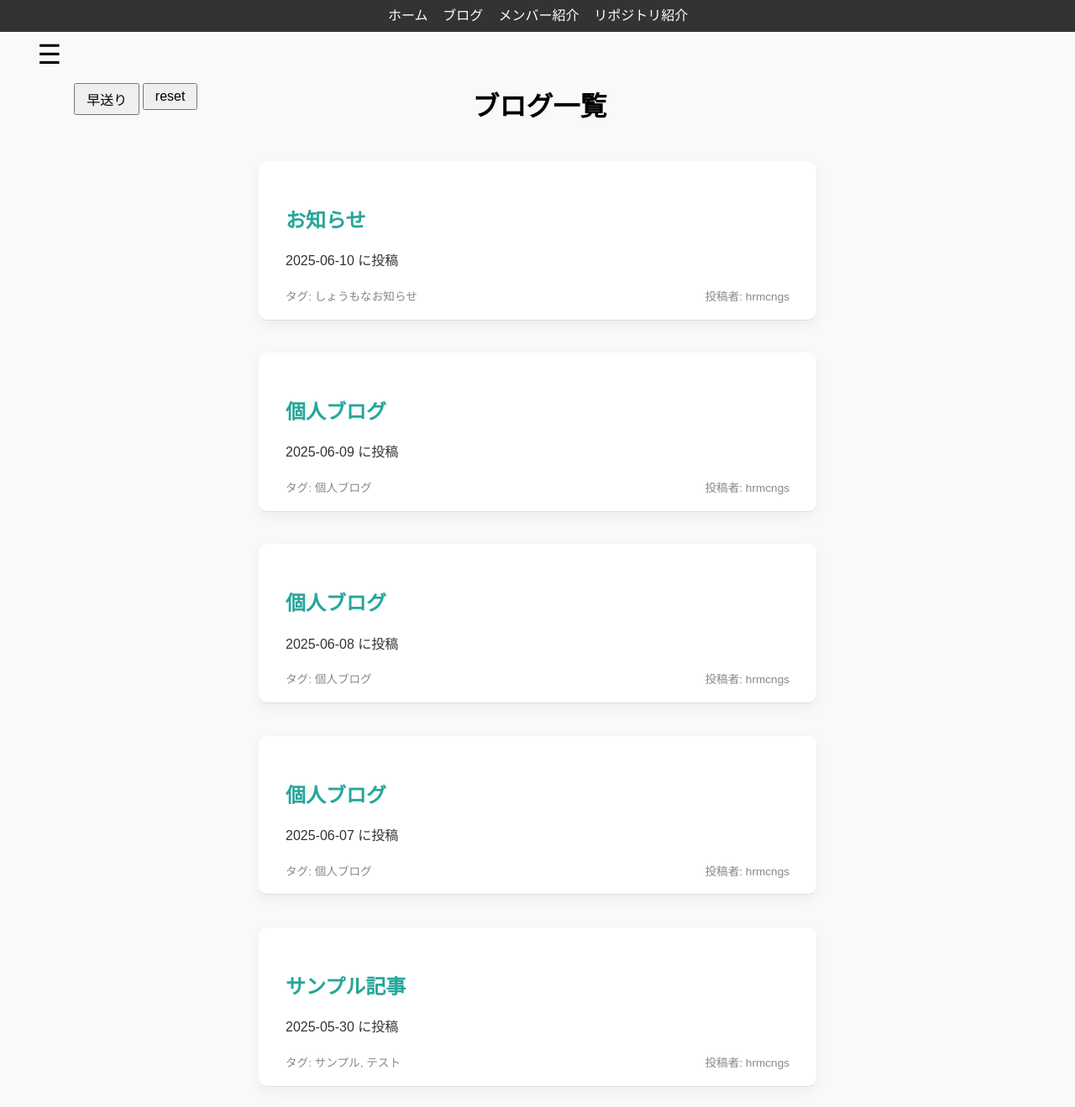
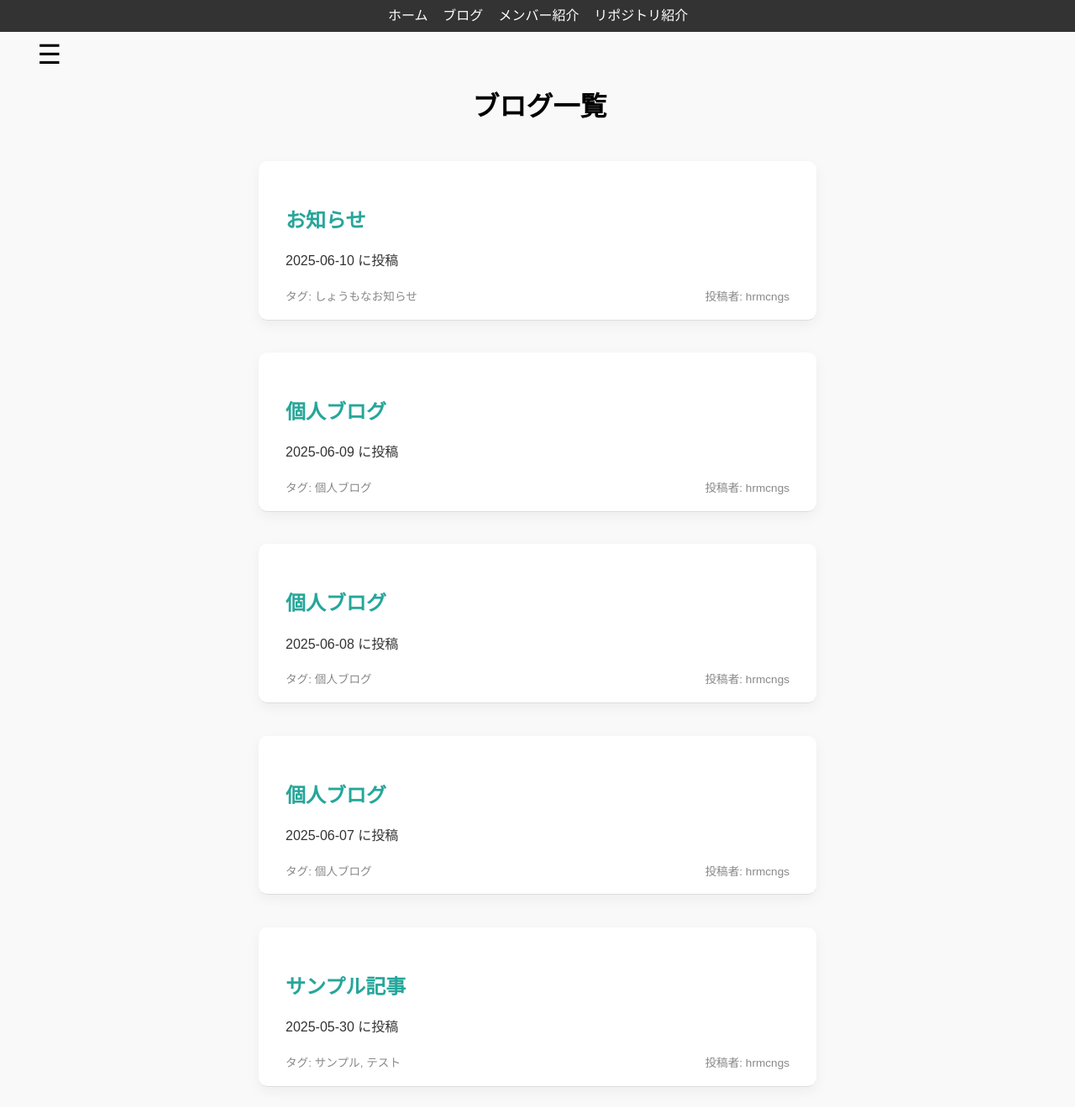
Before and after one commit to Drowse-Lab/Drowse-Lab, a Jekyll site: the page built from blog.html, in a window 1280 px wide. Shown: the whole page at 84% size. Built offline with Jekyll 4.4.1, drawn with Linux system fonts in a browser that asks for light colours.

Commit message:
Update blog.html

```diff
--- a/blog.html
+++ b/blog.html
@@ -41,8 +41,8 @@ main_nav: true
   </div>
 </div> -->
 <button id="filterToggle" class="hamburger-button">☰</button>
-<button id="fastForwardButton" class="extra-btn">早送り</button>
-<button id="resetButton" class="extra-btn">reset</button>
+<!-- <button id="fastForwardButton" class="extra-btn">早送り</button>
+<button id="resetButton" class="extra-btn">reset</button> -->
     <!-- ...既存のaside, postsなど -->
 <aside id="filterSidebar" class="filter-sidebar">
   <button id="filterClose" class="filter-close">×</button>
```
